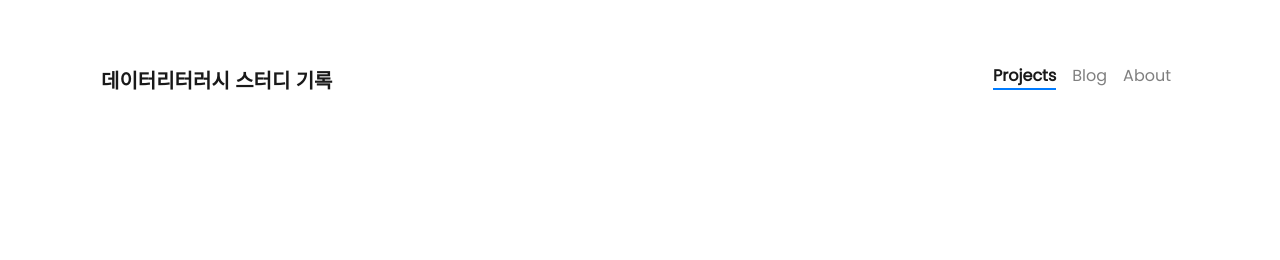
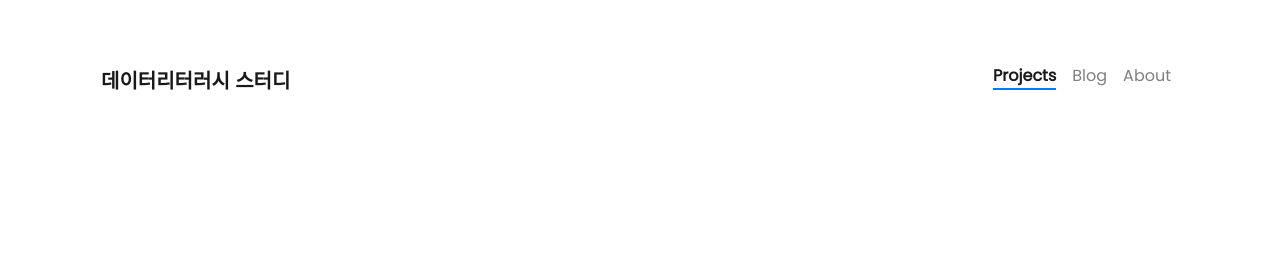
Before and after one commit to Data-Literacy12/Data-Literacy12.github.io, a Jekyll site: the page built from _projects/gyungdawe_project.md, in a window 1280 px wide. Shown: the top 260 px of the page. Built offline with Jekyll 4.4.1, drawn with Linux system fonts in a browser that asks for light colours; nearby versions of some CDN libraries.

Commit message:
Update _config.yml

```diff
--- a/_config.yml
+++ b/_config.yml
@@ -1,5 +1,5 @@
 ### Site Settings ###
-title               : "데이터리터러시 스터디 기록"
+title               : "데이터리터러시 스터디"
 description         : "열공하는 중"
 baseurl             : ""                     # Change to empty quotes if you are hosting your site at <your-username>.github.io directly
 repository          :      # Change to <your-username>/<your-username>.github.io (or remove it if you don't need remote projects)
```
